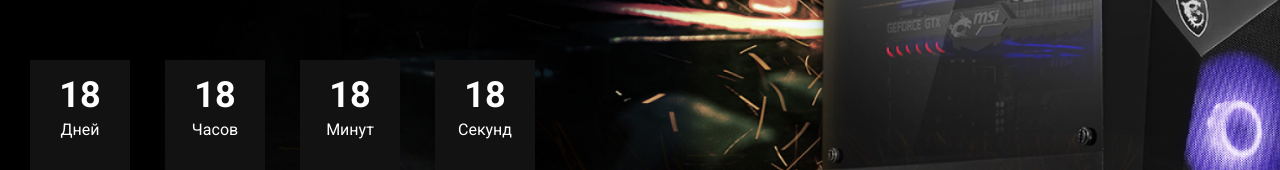
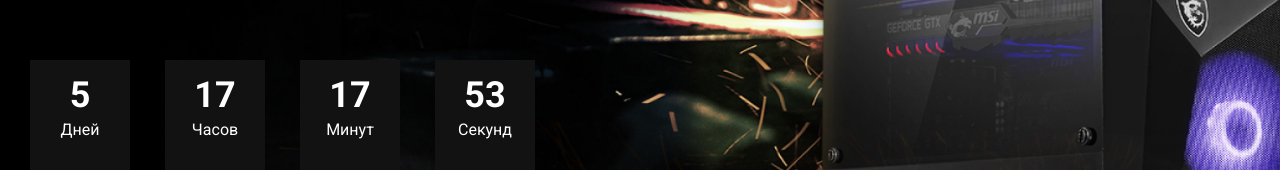
Before and after one commit to DanteVinHack/WebSite-for-gamers, a plain HTML site: page index.html in a window 1280 px wide. Shown: the part 452-622 px from the top of the page. Drawn offline with Linux system fonts and the light colour scheme.

Commit message:
A timer has been added

```diff
--- a/index.html
+++ b/index.html
@@ -41,25 +41,25 @@
                 <div class="header__article">
                     <div class="header__article__block">
 
-                        <p class='header__article__h2'>18</p>
+                        <p class='header__article__h2' id="days-js">18</p>
                         <p class="header__intro__text gray__text">Дней</p>
 
                     </div>
                     <div class="header__article__block">
 
-                        <p class='header__article__h2'>18</p>
+                        <p class='header__article__h2' id="hours-js">18</p>
                         <p class="header__intro__text gray__text">Часов</p>
 
                     </div>
                     <div class="header__article__block">
 
-                        <p class='header__article__h2'>18</p>
+                        <p class='header__article__h2' id="minutes-js">18</p>
                         <p class="header__intro__text gray__text">Минут</p>
 
                     </div>
                     <div class="header__article__block">
 
-                        <p class='header__article__h2'>18</p>
+                        <p class='header__article__h2' id="seconds-js">18</p>
                         <p class="header__intro__text gray__text">Секунд</p>
 
                     </div>
@@ -368,6 +368,8 @@
 
     </main>
 
+    <script src="js/app.js"></script>
+
 </body>
 
 </html>
--- a/js/app.js
+++ b/js/app.js
@@ -0,0 +1,19 @@
+const days = document.querySelector('#days-js')
+const hours = document.querySelector('#hours-js')
+const minutes = document.querySelector('#minutes-js')
+const seconds = document.querySelector('#seconds-js')
+
+const timer = new Date(2022, 8, 30, 12);
+console.log(`${timer.getDate()} - ${timer.getHours()}:${timer.getMinutes()}:${timer.getSeconds()}`);
+
+setInterval(() => {
+    const now = new Date(timer.getTime() - Date.now() - 1000);
+
+    days.textContent = now.getDate();
+
+    hours.textContent = now.getHours();
+
+    minutes.textContent = now.getMinutes();
+
+    seconds.textContent = now.getSeconds();
+}, 1000);
```
